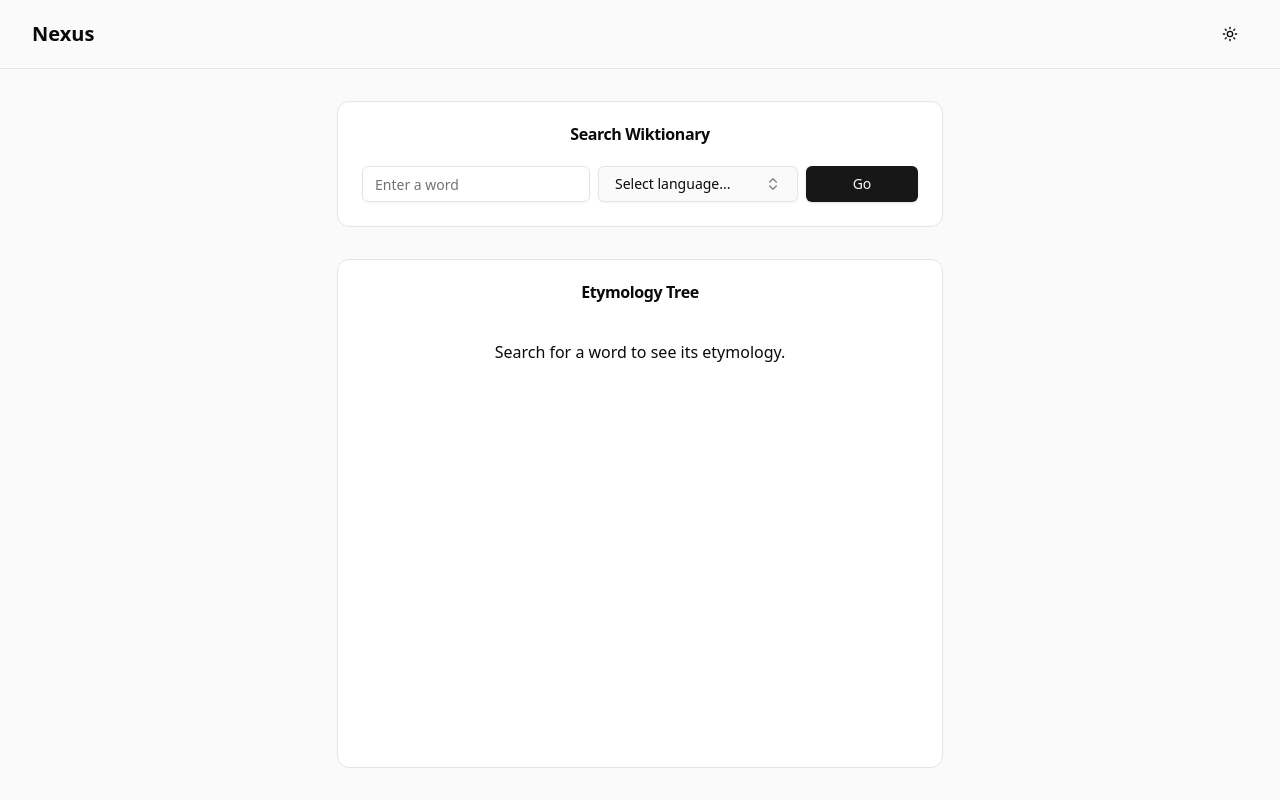
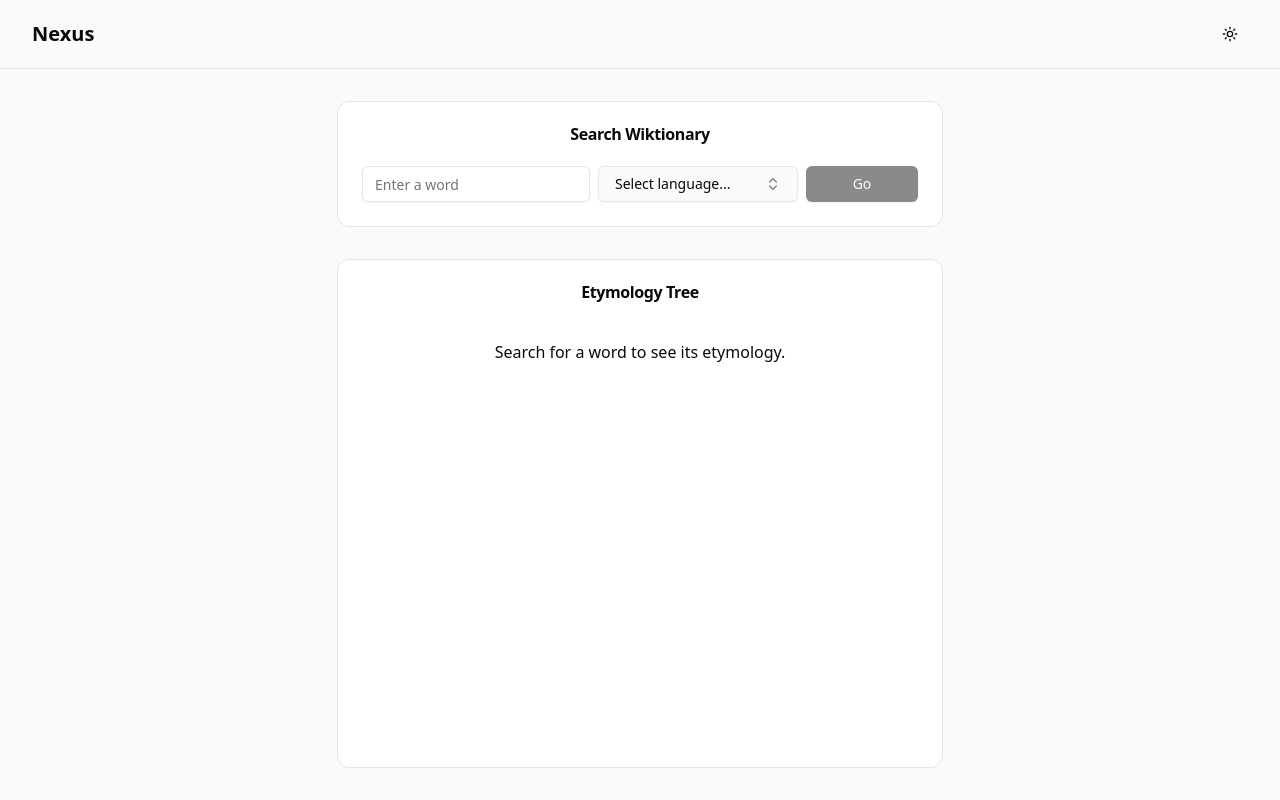
Before and after one commit to lozanocampillod/nexus, a Next.js app: page / in a window 1280 px wide. Built offline with nearby package versions, Linux system fonts and the light colour scheme.

Commit message:
disable button when no input

```diff
--- a/src/components/etymology-graph.tsx
+++ b/src/components/etymology-graph.tsx
@@ -21,8 +21,8 @@ const EtymologyGraph = ({ graph }: { graph: EtymologyNode }) => {
         <motion.div
           className="border border-gray-200 dark:border-gray-700 bg-white dark:bg-gray-900 p-5 rounded-md min-w-[11rem] text-center hover:border-gray-400 dark:hover:border-gray-500 transition-colors cursor-pointer"
           onClick={() => (setWord(node.word), setLang(node.lang))}
-          whileHover={{ scale: 1.05 }}
-          whileTap={{ scale: 0.95 }}
+          whileHover={{ scale: 1.02 }}
+          whileTap={{ scale: 0.98 }}
         >
           <div className="text-lg font-medium text-gray-800 dark:text-gray-200">
             {node.word}
@@ -65,7 +65,7 @@ const EtymologyGraph = ({ graph }: { graph: EtymologyNode }) => {
         className="min-w-[50vw] p-8 overflow-y-auto"
         word={word}
         lang={lang}
-        onOpenChange={(isOpen) => !isOpen && setWord(null)}
+        onOpenChange={(isOpen) => !isOpen && setWord(null) && setLang(null)}
       />
     </>
   );
--- a/src/components/search-form.tsx
+++ b/src/components/search-form.tsx
@@ -1,5 +1,5 @@
 "use client";
-import { useState, useEffect, useCallback, useRef } from "react";
+import { useState, useEffect, useCallback } from "react";
 import { useRouter } from "next/navigation";
 import { Input } from "@/components/ui/input";
 import { Button } from "@/components/ui/button";
@@ -142,7 +142,11 @@ export default function SearchForm() {
           </Command>
         </PopoverContent>
       </Popover>
-      <Button type="submit" className="w-full sm:w-28">
+      <Button
+        type="submit"
+        className="w-full sm:w-28"
+        disabled={!inputWord || !inputLang}
+      >
         Go
       </Button>
     </form>
```
